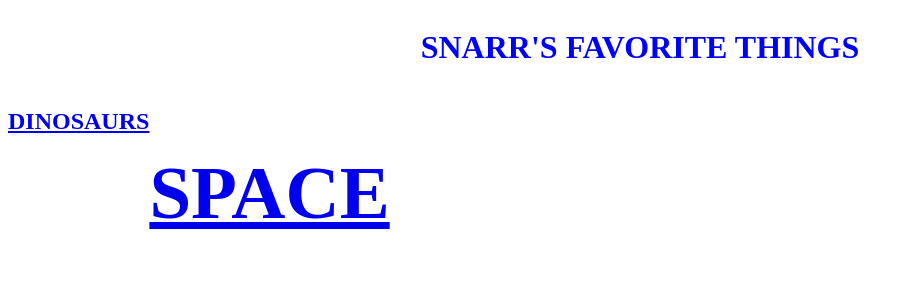
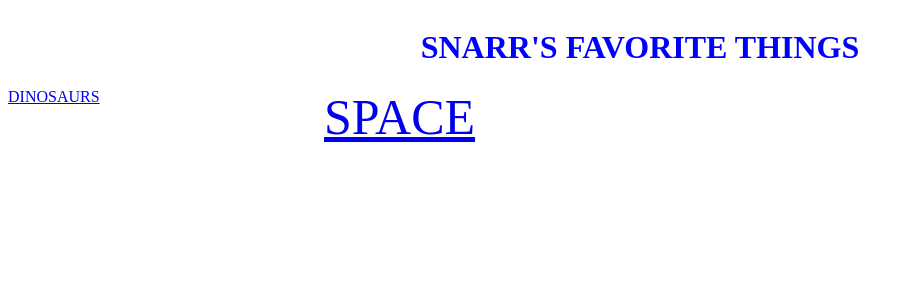
Before and after one commit to masnarr/masnarr.github.io, a PHP site: page / in a window 1280 px wide. Shown: the top 300 px of the page, without its empty margins (0-913 px from the left). Run offline with PHP 8.4, Linux system fonts and the light colour scheme.

Commit message:
h2 remove

```diff
--- a/index.html
+++ b/index.html
@@ -9,15 +9,14 @@
 <body>
     <div class="container">
         <h1>SNARR'S FAVORITE THINGS</h1>
-        <div class="Stuff">
             <div class="Dinosarus">
-            <a href="Dinosaurs\dinosaurs.html"><h2>DINOSAURS</h2></a>
+            <a href="Dinosaurs\dinosaurs.html">DINOSAURS</a>
             </div>
 
             <div class="Space">
-            <a href="Space\Space.html"><h2>SPACE</H2></a>
+            <a href="Space\Space.html">SPACE</a>
             </div>
-        </div>
+
     </div>
 
 
--- a/main.css
+++ b/main.css
@@ -19,7 +19,7 @@ h1{
     grid-template-rows: auto;
     grid-template-areas:
     "header header header header"
-    ". dino . space"
+    ". dino space ."
     "footer . . .";
 }
 
```
